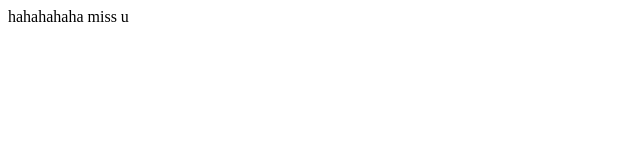
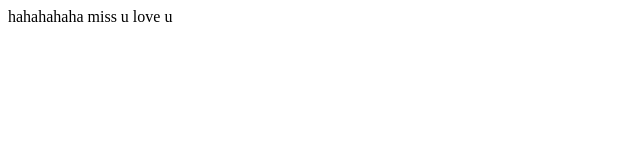
Before and after one commit to EsBazza/sample, a plain HTML site: page index.html in a window 1280 px wide. Shown: the full height of the page, 0-640 px from the left. Drawn offline with Linux system fonts and the light colour scheme.

Commit message:
new fixed

```diff
--- a/index.html
+++ b/index.html
@@ -6,6 +6,6 @@
     <title>GIT BASIC</title>
 </head>
 <body>
-    hahahahaha miss u
+    hahahahaha miss u love u
 </body>
 </html>
```
